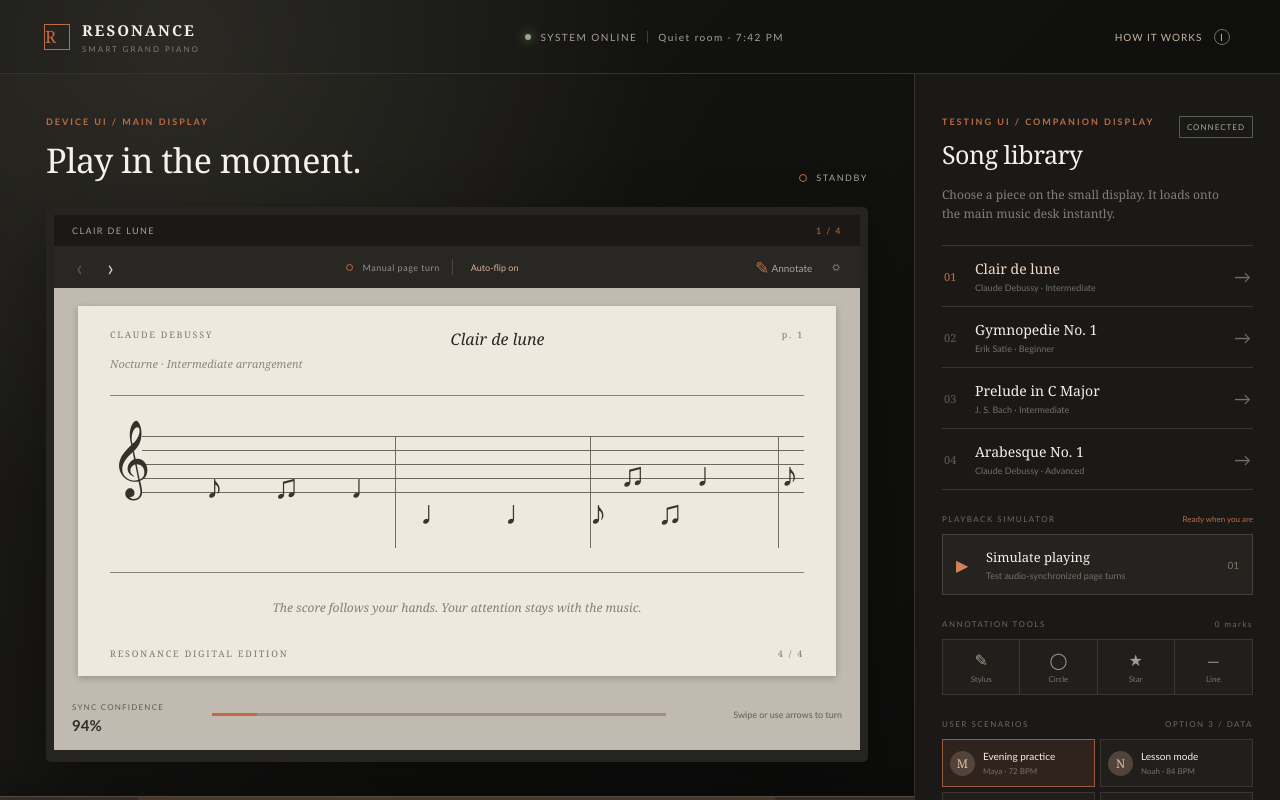
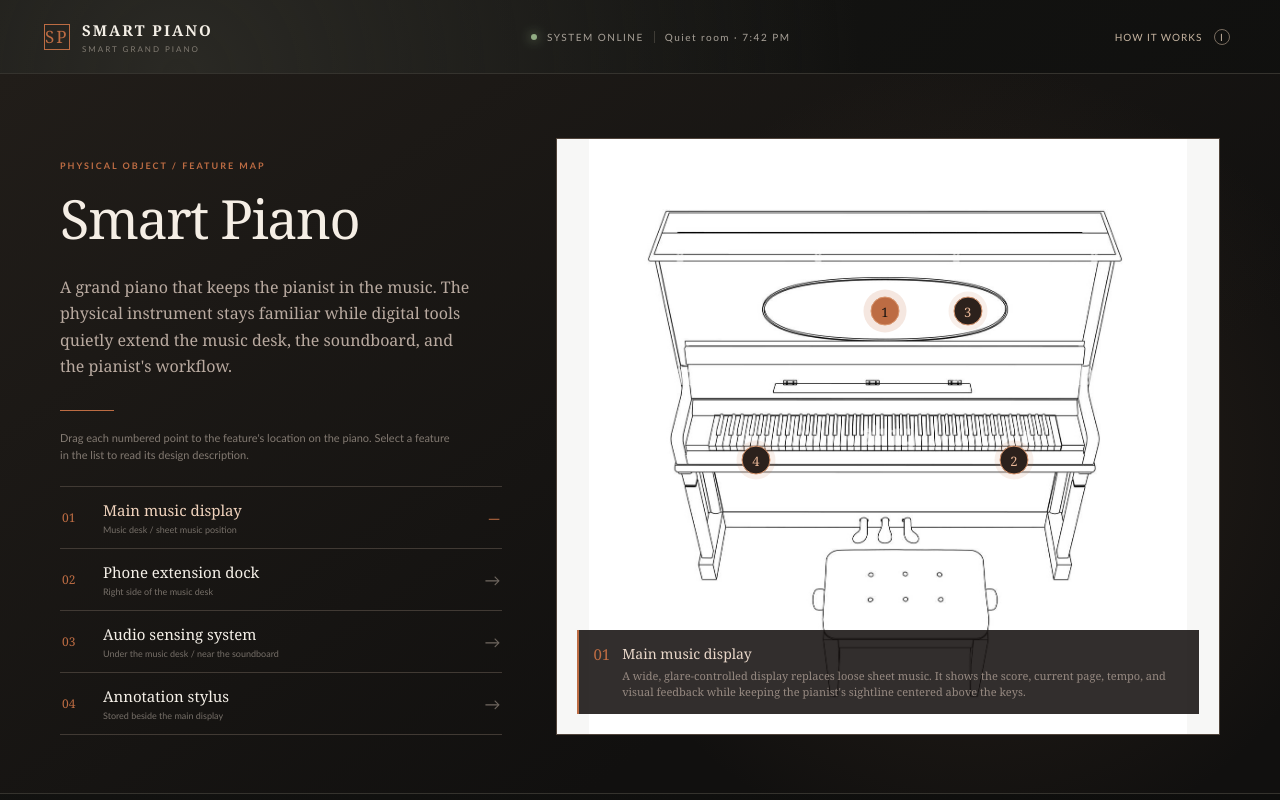
Before and after one commit to soreefei/UI_Project1, a Svelte app: page / in a window 1280 px wide. Shown: the top 800 px of the page. Built offline with nearby package versions, Linux system fonts and the light colour scheme.

Commit message:
Second iteration, clearning up first iter.

```diff
--- a/src/App.svelte
+++ b/src/App.svelte
@@ -1,4 +1,6 @@
 <script>
+  import pianoImage from "../outline-of-a-piano-with-a-chair-from-black-lines-isolated-on-a-white-background-front-view-vector-illustration-2R5HHD9.jpg";
+
   const songs = [
     {
       title: "Clair de lune",
@@ -69,6 +71,37 @@
     },
   ];
 
+  const features = [
+    {
+      number: 1,
+      name: "Main music display",
+      location: "Music desk / sheet music position",
+      description:
+        "A wide, glare-controlled display replaces loose sheet music. It shows the score, current page, tempo, and visual feedback while keeping the pianist's sightline centered above the keys.",
+    },
+    {
+      number: 2,
+      name: "Phone extension dock",
+      location: "Right side of the music desk",
+      description:
+        "A smaller dock holds the pianist's phone in portrait orientation. The Smart Piano mobile app is dedicated to browsing, searching, and selecting music so the main score stays uncluttered.",
+    },
+    {
+      number: 3,
+      name: "Audio sensing system",
+      location: "Under the music desk / near the soundboard",
+      description:
+        "A microphone or pickup listens for played notes and tempo. The system uses that input to estimate score position and decide when an automatic page turn is safe.",
+    },
+    {
+      number: 4,
+      name: "Annotation stylus",
+      location: "Stored beside the main display",
+      description:
+        "A pressure-sensitive stylus lets the pianist circle notes, add reminders, and mark passages directly on the digital score without reaching for paper or a separate tablet.",
+    },
+  ];
+
   let selectedSong = 0;
   let selectedScenario = 0;
   let currentPage = 1;
@@ -77,6 +110,14 @@
   let showInfo = false;
   let showDocs = false;
   let annotationMode = false;
+  let selectedFeature = 1;
+  /** @type {Record<number, {x: number, y: number}>} */
+  let featurePositions = {
+    1: { x: 49.5, y: 29 },
+    2: { x: 69, y: 54 },
+    3: { x: 62, y: 29 },
+    4: { x: 30, y: 54 },
+  };
   /** @type {string[]} */
   let annotations = [];
   let lastAction = "Ready when you are";
@@ -129,10 +170,15 @@
     annotations = [...annotations, type];
     lastAction = `${type} mark added to page ${currentPage}`;
   }
+
+  /** @param {number} number */
+  function selectFeature(number) {
+    selectedFeature = number;
+  }
 </script>
 
 <svelte:head>
-  <title>Resonance | Smart Grand Piano</title>
+  <title>Smart Piano | Interactive Grand Piano Prototype</title>
   <meta
     name="description"
     content="A smart grand piano interface prototype with synchronized sheet music and companion song picker."
@@ -142,8 +188,8 @@
 <main class="app-shell">
   <header class="topbar">
     <div class="brand-lockup">
-      <span class="brand-mark">R</span>
-      <div><strong>RESONANCE</strong><span>SMART GRAND PIANO</span></div>
+      <span class="brand-mark">SP</span>
+      <div><strong>SMART PIANO</strong><span>SMART GRAND PIANO</span></div>
     </div>
     <div class="topbar-meta">
       <span class="live-dot"></span> SYSTEM ONLINE
@@ -154,6 +200,74 @@
       >How it works <span>i</span></button
     >
   </header>
+
+  <section class="object-overview" aria-labelledby="overview-title">
+    <div class="overview-copy">
+      <p class="eyebrow">PHYSICAL OBJECT / FEATURE MAP</p>
+      <h1 id="overview-title">Smart Piano</h1>
+      <p class="overview-lede">
+        A grand piano that keeps the pianist in the music. The physical
+        instrument stays familiar while digital tools quietly extend the music
+        desk, the soundboard, and the pianist's workflow.
+      </p>
+      <div class="overview-rule"></div>
+      <p class="overview-note">
+        Drag each numbered point to the feature's location on the piano. Select
+        a feature in the list to read its design description.
+      </p>
+      <div class="feature-list">
+        {#each features as feature}
+          <button
+            class:selected={selectedFeature === feature.number}
+            class="feature-card"
+            onclick={() => selectFeature(feature.number)}
+          >
+            <span class="feature-number">0{feature.number}</span>
+            <span class="feature-card-copy"
+              ><strong>{feature.name}</strong><small>{feature.location}</small
+              ></span
+            >
+            <span class="feature-card-arrow"
+              >{selectedFeature === feature.number ? "—" : "→"}</span
+            >
+          </button>
+        {/each}
+      </div>
+    </div>
+    <div
+      class="piano-map"
+      aria-label="Front-view grand piano image with feature markers"
+    >
+      <img
+        class="piano-image"
+        src={pianoImage}
+        alt="Front view of a grand piano"
+      />
+      {#each features as feature}
+        <button
+          class:active={selectedFeature === feature.number}
+          class="map-point"
+          style={`left: ${featurePositions[feature.number].x}%; top: ${featurePositions[feature.number].y}%;`}
+          aria-label={`Select ${feature.name}`}
+          onclick={() => selectFeature(feature.number)}>{feature.number}</button
+        >
+      {/each}
+      <div class="map-selected">
+        <span class="map-selected-number">0{selectedFeature}</span>
+        <div>
+          <strong>{features[selectedFeature - 1].name}</strong><small
+            >{features[selectedFeature - 1].description}</small
+          >
+        </div>
+      </div>
+    </div>
+  </section>
+
+  <div class="prototype-divider">
+    <span>INTERACTIVE PROTOTYPE</span><span
+      >Scroll to explore the interface</span
+    >
+  </div>
 
   <div class="workspace">
     <section class="device-stage" aria-label="Smart grand piano device">
@@ -246,7 +360,7 @@
               Stylus ready · tap a mark below to place it
             </div>{/if}
           <div class="paper-footer">
-            <span>RESONANCE DIGITAL EDITION</span><span>4 / 4</span>
+            <span>SMART PIANO DIGITAL EDITION</span><span>4 / 4</span>
           </div>
         </div>
         <div class="display-footer">
@@ -279,19 +393,19 @@
     </section>
 
     <aside
-      class="control-deck"
+      class="control-deck phone-extension"
       aria-label="Testing UI and companion song picker"
     >
       <div class="deck-header">
         <div>
-          <p class="eyebrow">TESTING UI / COMPANION DISPLAY</p>
-          <h2>Song library</h2>
+          <p class="eyebrow">PHONE EXTENSION / TESTING UI</p>
+          <h2>Smart Piano app</h2>
         </div>
         <span class="device-chip">CONNECTED</span>
       </div>
       <p class="deck-description">
-        Choose a piece on the small display. It loads onto the main music desk
-        instantly.
+        Place your phone in the dock and choose a piece here. Your selection
+        loads onto the main music display instantly.
       </p>
       <div class="song-list">
         {#each songs as item, index}<button
@@ -377,7 +491,7 @@
   <footer class="app-footer">
     <span>PROJECT 01 · INTERFACE TO A SMART OBJECT</span><span
       >EVAN SOREEFAN · 2026</span
-    ><span>RESONANCE / v0.4</span>
+    ><span>SMART PIANO / v0.4</span>
   </footer>
 </main>
 
@@ -412,7 +526,7 @@
       </div>
       <div class="guide-row">
         <span>02</span><strong>Start listening</strong><small
-          >Resonance follows the pianist's notes and advances the score.</small
+          >Smart Piano follows the pianist's notes and advances the score.</small
         >
       </div>
       <div class="guide-row">
@@ -440,7 +554,7 @@
         onclick={() => (showDocs = false)}>×</button
       >
       <p class="eyebrow">PROJECT DOCUMENTATION</p>
-      <h2 id="docs-title">Resonance / Design notes</h2>
+      <h2 id="docs-title">Smart Piano / Design notes</h2>
       <p class="docs-lede">
         A smart grand piano designed to make digital sheet music feel as
         immediate as the instrument itself.
```
Also changed, not shown: outline-of-a-piano-with-a-chair-from-black-lines-isolated-on-a-white-background-front-view-vector-illustration-2R5HHD9.jpg (added), src/main.css, 1 other file (tests, documents, lock files or other folders).
